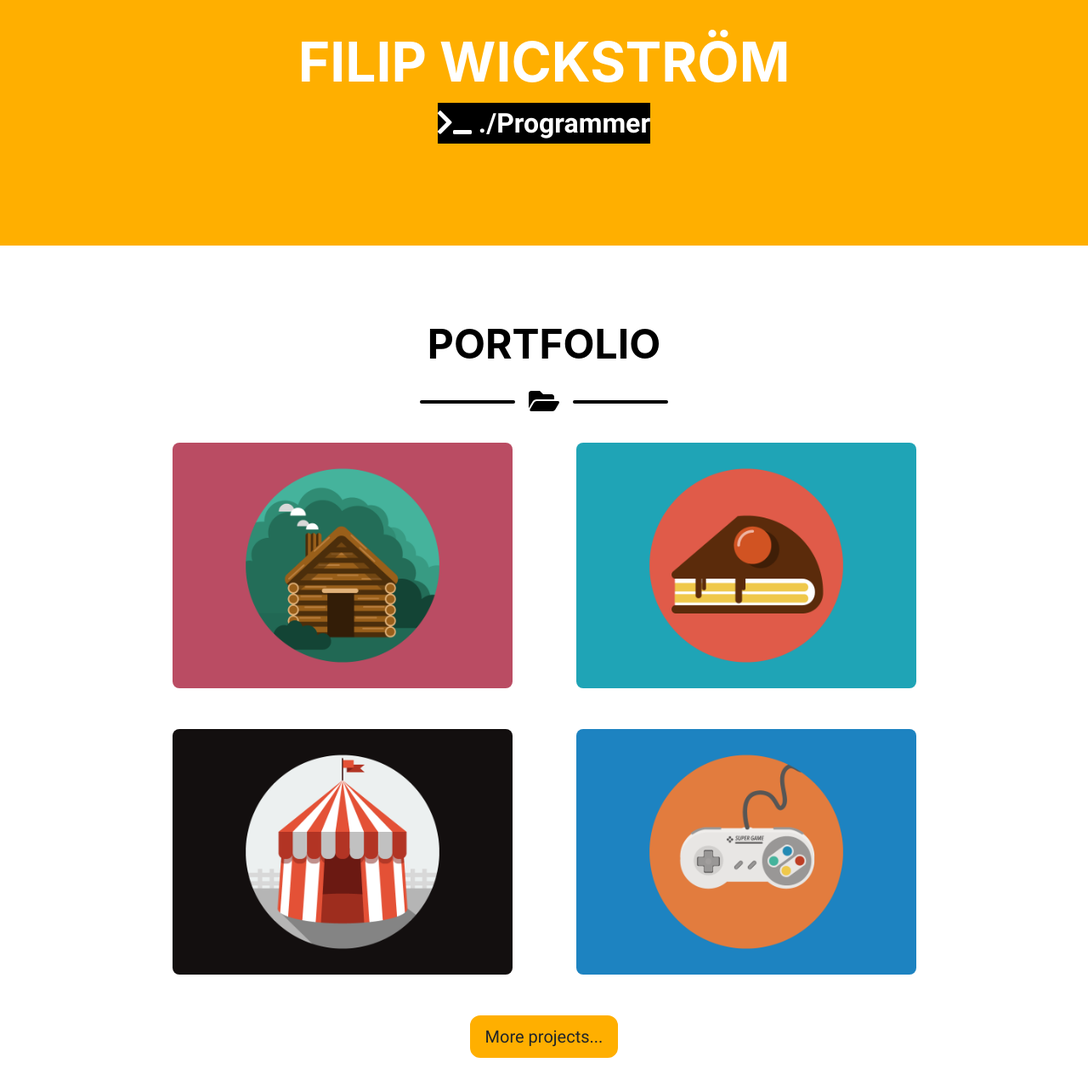
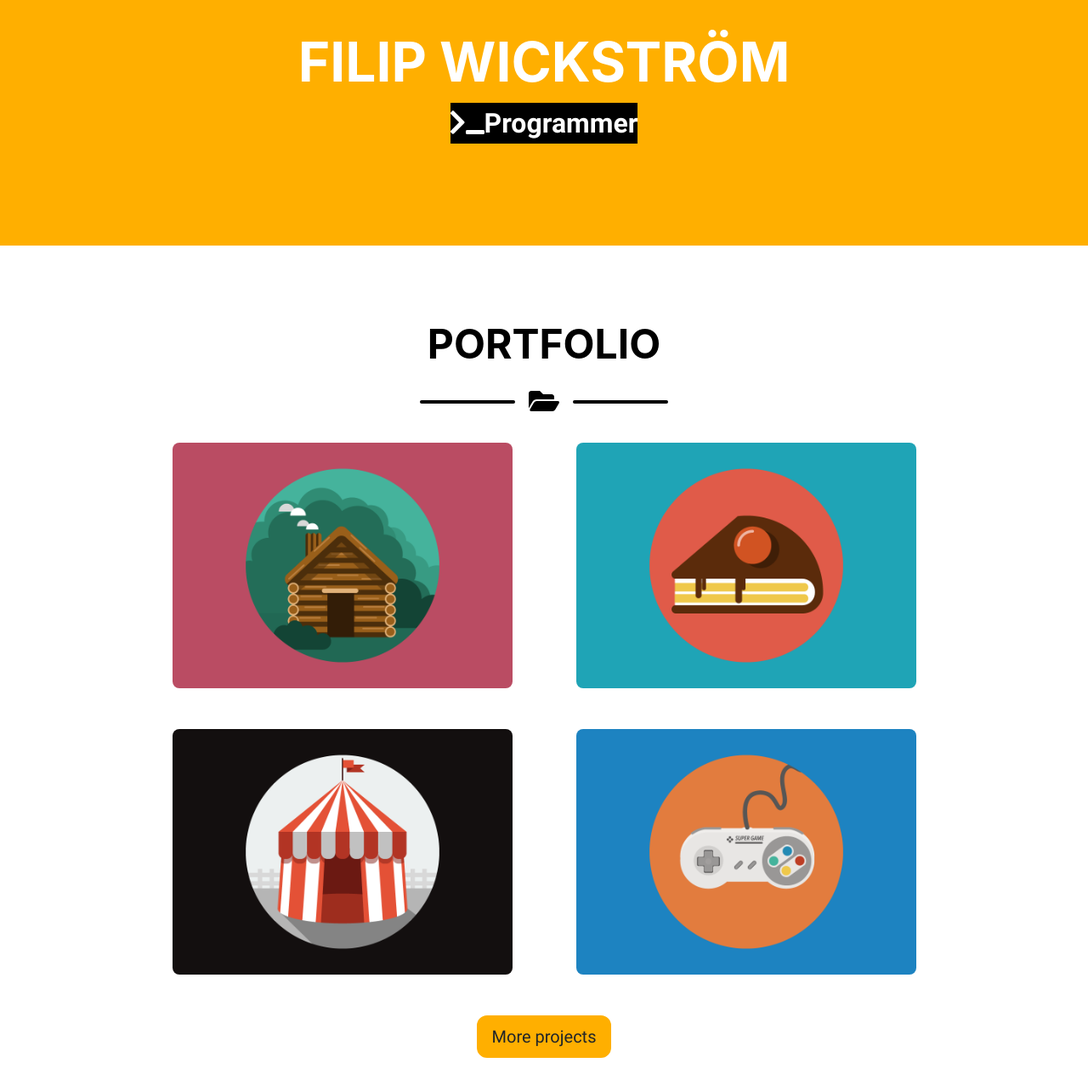
Before and after one commit to FilipWickstrom/FilipWickstrom.github.io, a plain HTML site: page index.html in a window 1280 px wide. Shown: the part 496-1780 px from the top of the page at 85% size. Drawn offline with nearby package versions, Linux system fonts and the light colour scheme; a web font is replaced by a local one.

Commit message:
Cleaned up some text

```diff
--- a/index.html
+++ b/index.html
@@ -38,8 +38,8 @@
                 <h1 class="masthead-heading mb-0">FILIP WICKSTRÖM</h1>
                 <!-- Icon Divider-->
                 <div class="divider-custom divider-light">
-                    <div class="divider-custom-icon bg-secondary"><i class="fas fa-terminal"></i>
-                    <b>./Programmer</b>
+                    <div class="divider-custom-icon bg-secondary">
+                        <i class="fas fa-terminal"></i><b>Programmer</b>
                     </div>
                     <!-- <p class="pre-wrap masthead-subheading font-weight-light mb-0">./Programmer</p> -->
                     <!-- <div class="divider-custom-line"></div>
@@ -100,7 +100,7 @@
 
                 <!--[TODO] MORE PROJECTS -->
                 <div class="text-center">
-                    <button type="button" class="btn btn-primary btn-lg">More projects...</button>
+                    <button type="button" class="btn btn-primary btn-lg">More projects</button>
                 </div>
 
             </div>
```
